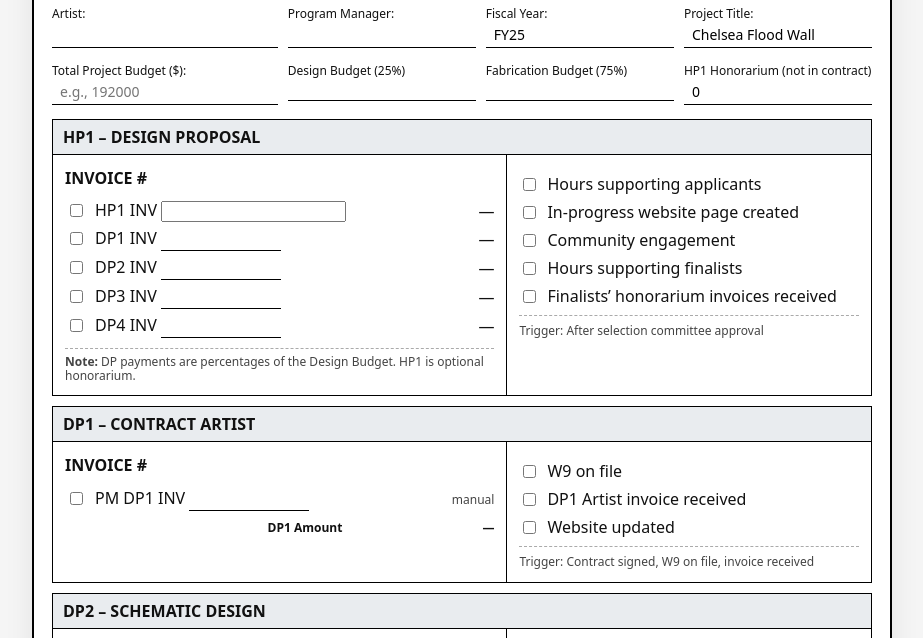
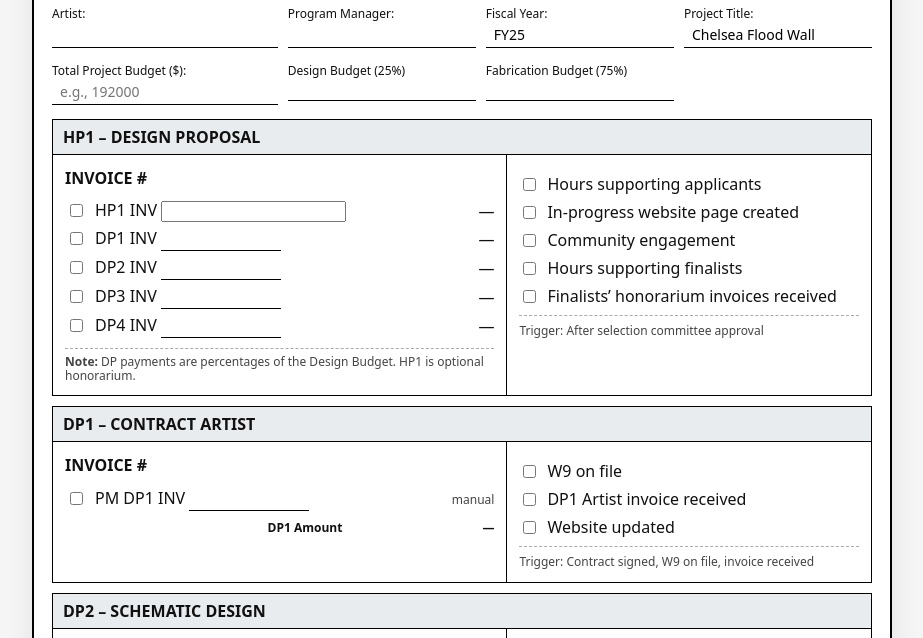
Before and after one commit to kenaintern-UAC/Artist-payment-schedule, a plain HTML site: page index.html in a window 1280 px wide. Shown: the part 100-738 px from the top of the page, without its empty margins (178-1101 px from the left). Drawn offline with Linux system fonts and the light colour scheme.

Commit message:
Update index.html

```diff
--- a/index.html
+++ b/index.html
@@ -106,11 +106,7 @@
       <div class="small">Fabrication Budget (75%)</div>
       <div class="linefield"><span id="fabBudget"></span></div>
     </div>
-    <div>
-      <div class="small">HP1 Honorarium (not in contract)</div>
-      <div class="linefield"><input id="hp1" type="number" step="50" min="0" value="0"></div>
     </div>
-  </div>
 
   <!-- HP1 -->
   <div class="bar">HP1 – Design Proposal</div>
```
